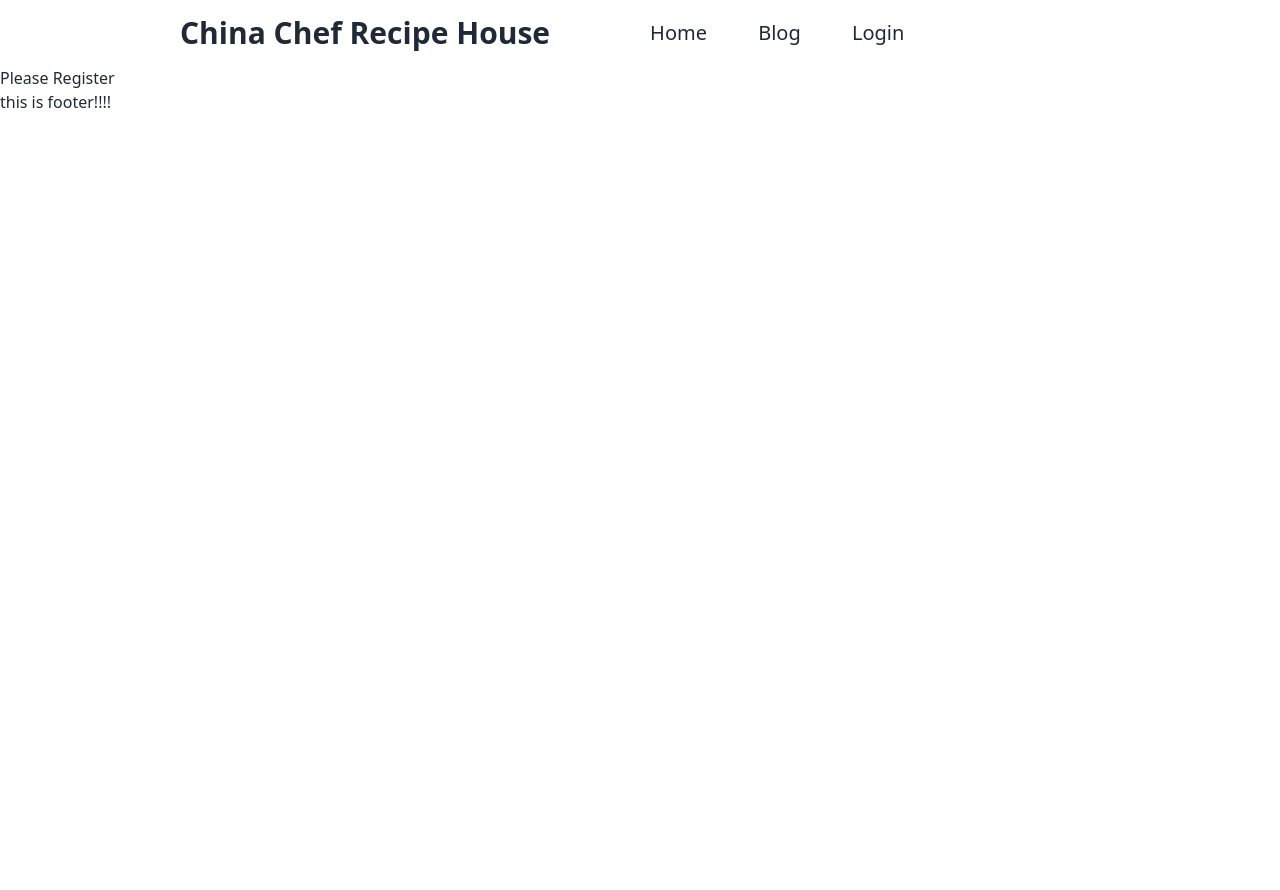
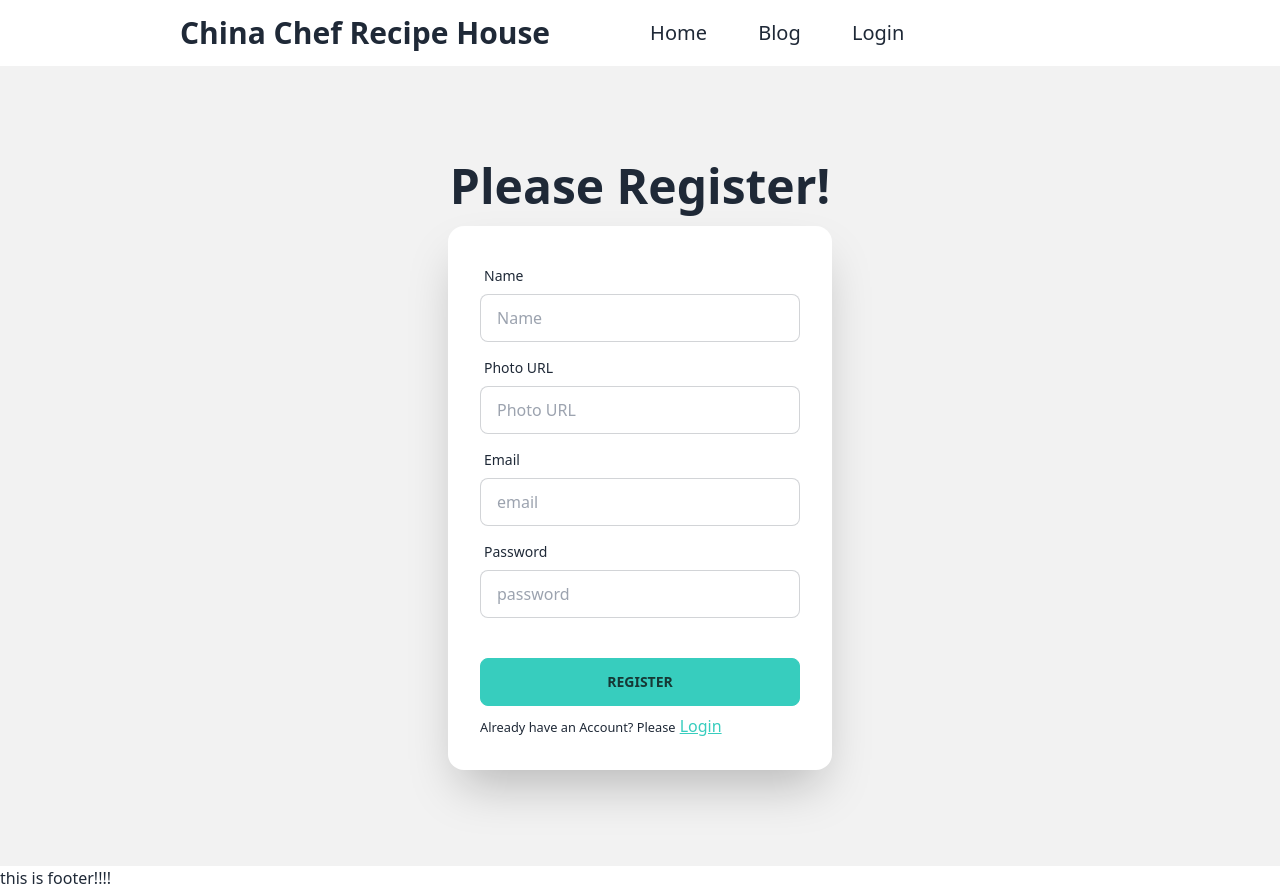
Before and after one commit to Mamun-Ur-Rashid/china-chef-recipe-client, a React (Vite) app: page /register in a window 1280 px wide. Before the commit the page ends 800 px from the top, so only its background shows below. Built offline with nearby package versions, Linux system fonts and the light colour scheme.

Commit message:
register page added

```diff
--- a/src/pages/Login.jsx
+++ b/src/pages/Login.jsx
@@ -29,7 +29,7 @@
                         <div className="form-control mt-6">
                             <button className="btn btn-accent justify-center ">Login</button>
                         </div>
-                        <p><small>Have a Account? Please</small> <Link to='/register'><button className='link link-accent'>Register</button></Link></p>
+                        <p><small>Have an Account? Please</small> <Link to='/register'><button className='link link-accent'>Register</button></Link></p>
                     </form>
                     <div className='flex gap-4 pb-4'>
                         <button className=" inline-flex items-center gap-2  border-2 border-cyan-400 rounded p-2 hover:bg-cyan-300 w-2/5 ml-7"><FaGoogle></FaGoogle>  Google Login</button>
--- a/src/pages/Register.jsx
+++ b/src/pages/Register.jsx
@@ -1,9 +1,51 @@
 import React from 'react';
+import { Link } from 'react-router-dom';
 
 const Register = () => {
     return (
         <div>
-            <h4>Please Register</h4>
+            <div className="hero min-h-screen bg-base-200">
+            <div className="hero-content flex-col lg:flex-col">
+                <div className="text-center lg:text-left">
+                    <h1 className="text-5xl font-bold">Please Register!</h1>
+                </div>
+                <div className="card flex-shrink-0 w-[650px] max-w-sm shadow-2xl bg-base-100">
+                    <form onSubmit={""} className="card-body">
+                        <div className="form-control">
+                            <label className="label">
+                                <span className="label-text">Name</span>
+                            </label>
+                            <input type="text" name='name' placeholder="Name" className="input input-bordered" required />
+                        </div>
+                        <div className="form-control">
+                            <label className="label">
+                                <span className="label-text">Photo URL</span>
+                            </label>
+                            <input type="text" name='photo' placeholder="Photo URL" className="input input-bordered" required />
+                        </div>
+                        <div className="form-control">
+                            <label className="label">
+                                <span className="label-text">Email</span>
+                            </label>
+                            <input type="email" name='email' placeholder="email" className="input input-bordered" required />
+                        </div>
+                        <div className="form-control">
+                            <label className="label">
+                                <span className="label-text">Password</span>
+                            </label>
+                            <input type="password" name='password' placeholder="password" className="input input-bordered" required />
+                        </div>
+                        <p className='text-success text-2xl'>
+
+                        </p>
+                        <div className="form-control mt-6">
+                            <button className="btn btn-accent justify-center ">Register</button>
+                        </div>
+                        <p><small>Already have an Account? Please</small> <Link to='/login'><button className='link link-accent'>Login</button></Link></p>
+                    </form>
+                </div>
+            </div>
+        </div>
         </div>
     );
 };
```
